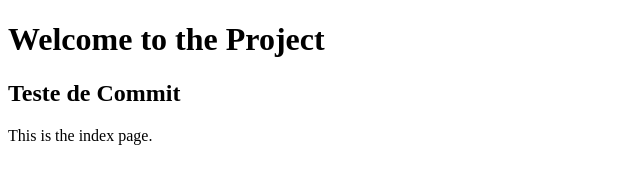
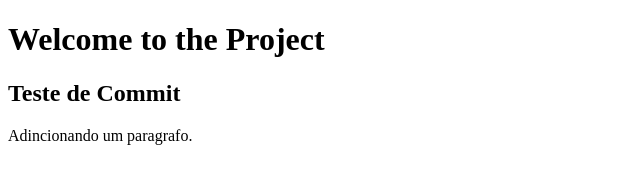
Before and after one commit to alanrguedes/new-repo, a plain HTML site: page index.html in a window 1280 px wide. Shown: the full height of the page, 0-640 px from the left. Drawn offline with Linux system fonts and the light colour scheme.

Commit message:
Adicionando paragrafo

```diff
--- a/index.html
+++ b/index.html
@@ -8,6 +8,6 @@
 <body>
     <h1>Welcome to the Project</h1>
     <h2> Teste de Commit</h2>
-    <p>This is the index page.</p>
+    <p>Adincionando um paragrafo.</p>
 </body>
 </html>
```
